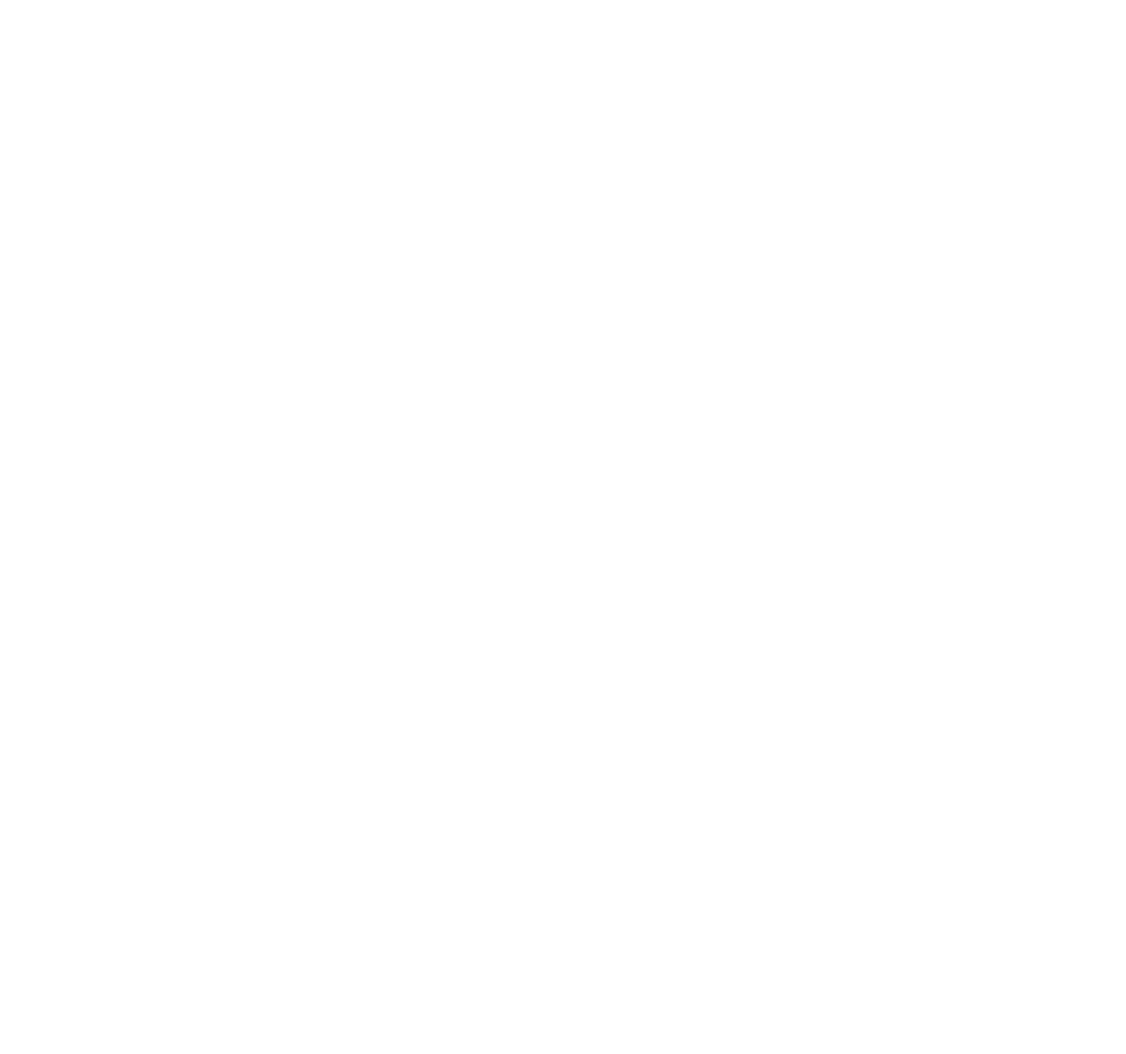
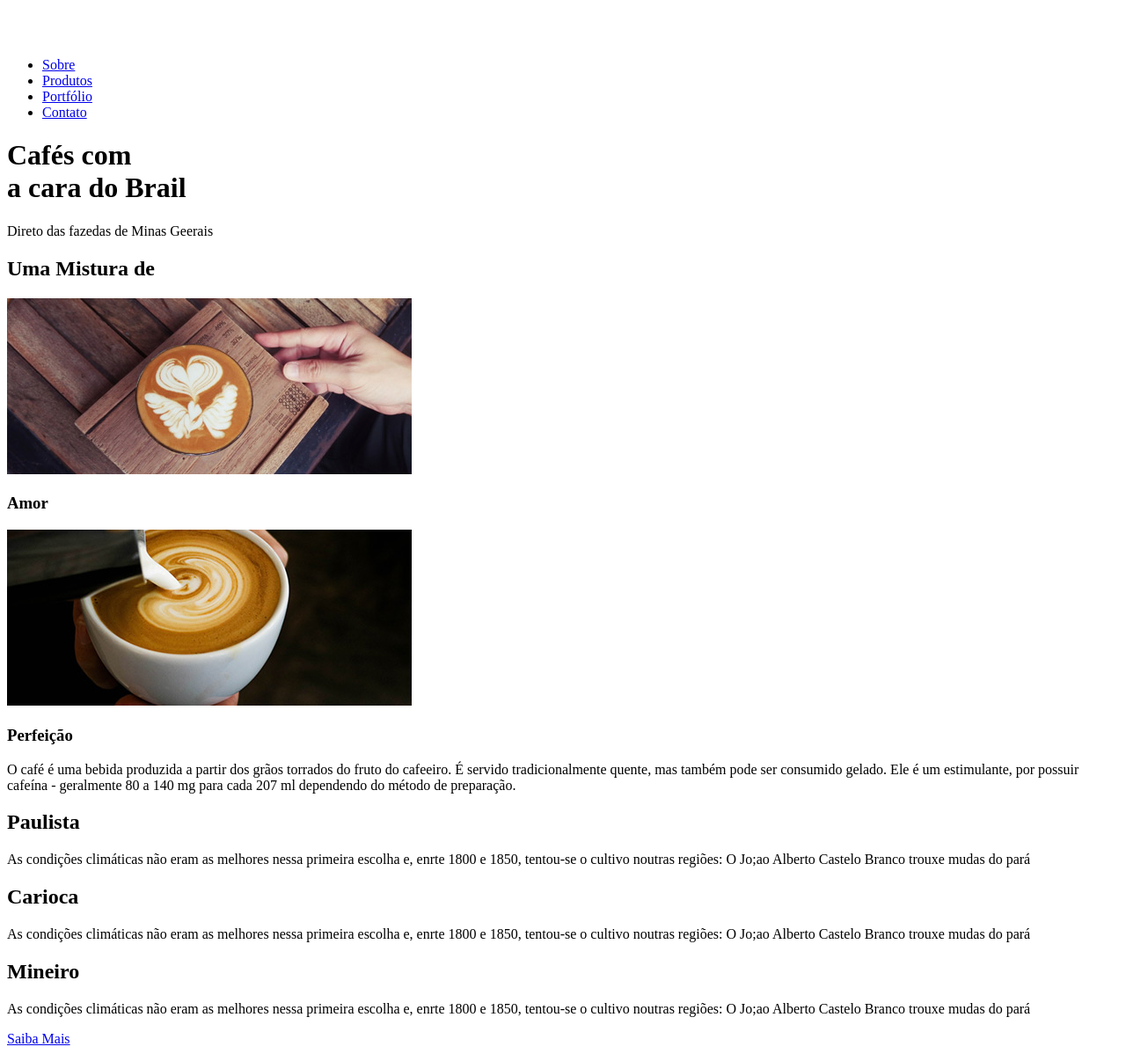
Before and after one commit to samuel-lujan/origamid-css-avancado1, a plain HTML site: page index.html in a window 1280 px wide. Shown: the whole page at 88% size. Before the commit the page ends 800 px from the top, so only its background shows below. Drawn offline with Linux system fonts and the light colour scheme.

Commit message:
Finalizando informações, mas ainda sem classes e sem css

```diff
--- a/index.html
+++ b/index.html
@@ -7,6 +7,71 @@
         <link rel="stylesheet" type="text/css" href="css/style.css">
     </head>
     <body>
+        <header>
+            <div>
+                <a href="#"><img src="img/brafe.png" alt="Brafé"></a>
+            </div>
+            <nav>
+                <ul>
+                    <li><a href="#">Sobre</a></li>
+                    <li><a href="#">Produtos</a></li>
+                    <li><a href="#">Portfólio</a></li>
+                    <li><a href="#">Contato</a></li>
+                </ul>
+            </nav>
+        </header>
+        <main>
+            <h1>Cafés com <br>a cara do Brail</h1>
+            <p>Direto das fazedas de Minas Geerais</p>
+        </main>
+        <section>
+            <h2>Uma Mistura de</h2>
 
+            <div>
+                <div>
+                    <img src="img/cafe-1.jpg">
+                    <h3>Amor</h3>
+                </div>
+                <div>
+                    <img src="img/cafe-2.jpg">
+                    <h3>Perfeição</h3>
+                </div>
+            </div>
+            <p>
+                O café é uma bebida produzida a partir dos grãos torrados do fruto do cafeeiro.
+                É servido tradicionalmente quente, mas também pode ser consumido gelado.
+                Ele é um estimulante, por possuir cafeína - geralmente 80 a 140 mg para cada 207 ml dependendo
+                do método de preparação.
+            </p>
+        </section>
+        <section>
+             <div>
+                 <div>
+                     <h2>Paulista</h2>
+                     <p>
+                         As condições climáticas não eram as melhores nessa primeira escolha e,
+                         enrte 1800 e 1850, tentou-se o cultivo noutras regiões: O Jo;ao Alberto Castelo Branco
+                         trouxe mudas do pará
+                     </p>
+                 </div>
+                 <div>
+                    <h2>Carioca</h2>
+                    <p>
+                        As condições climáticas não eram as melhores nessa primeira escolha e,
+                        enrte 1800 e 1850, tentou-se o cultivo noutras regiões: O Jo;ao Alberto Castelo Branco
+                        trouxe mudas do pará
+                    </p>
+                </div>
+                <div>
+                    <h2>Mineiro</h2>
+                    <p>
+                        As condições climáticas não eram as melhores nessa primeira escolha e,
+                        enrte 1800 e 1850, tentou-se o cultivo noutras regiões: O Jo;ao Alberto Castelo Branco
+                        trouxe mudas do pará
+                    </p>
+                </div>
+             </div>
+             <a href="#">Saiba Mais</a>
+        </section>
     </body>
 </html>
```
